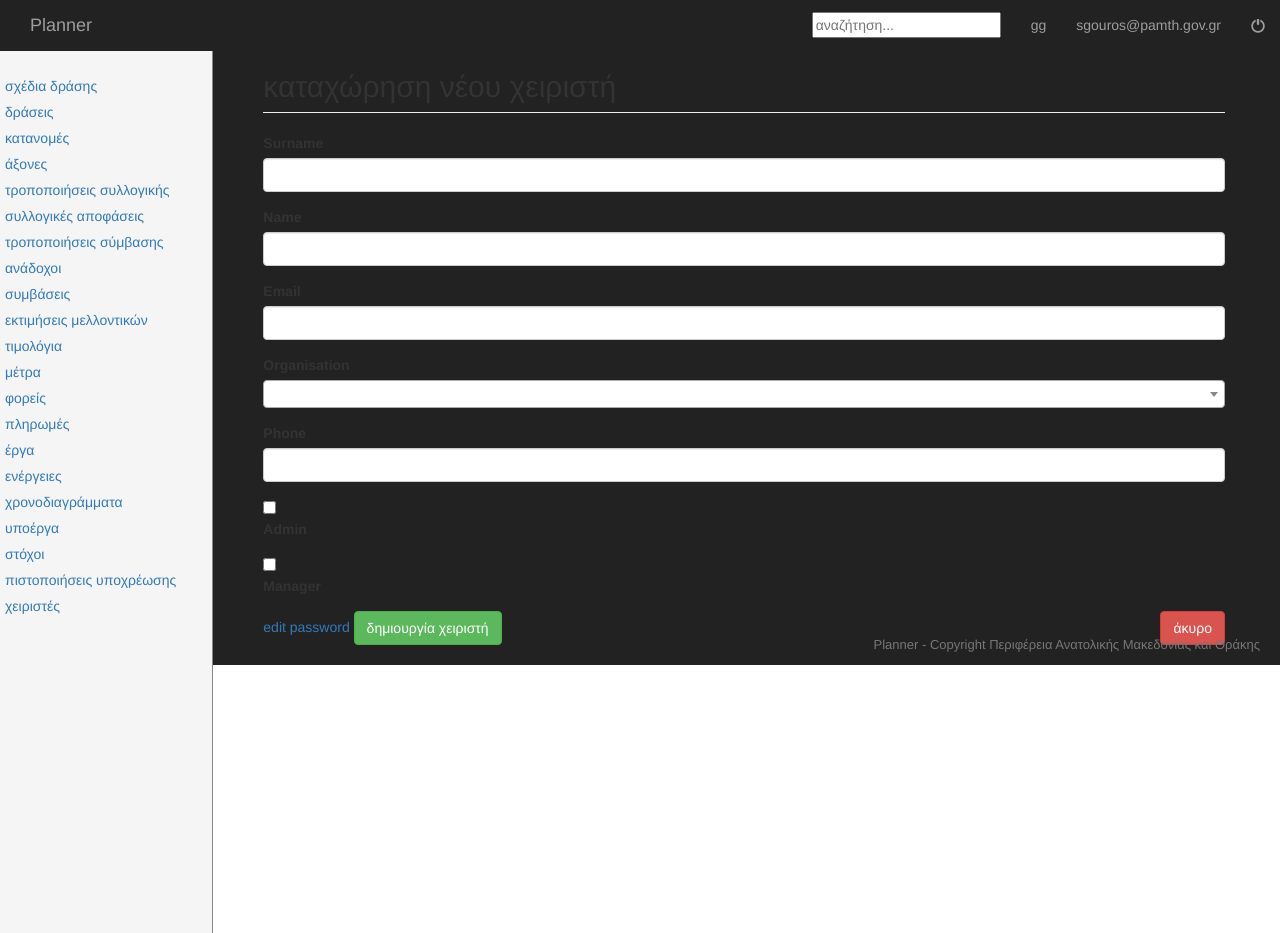
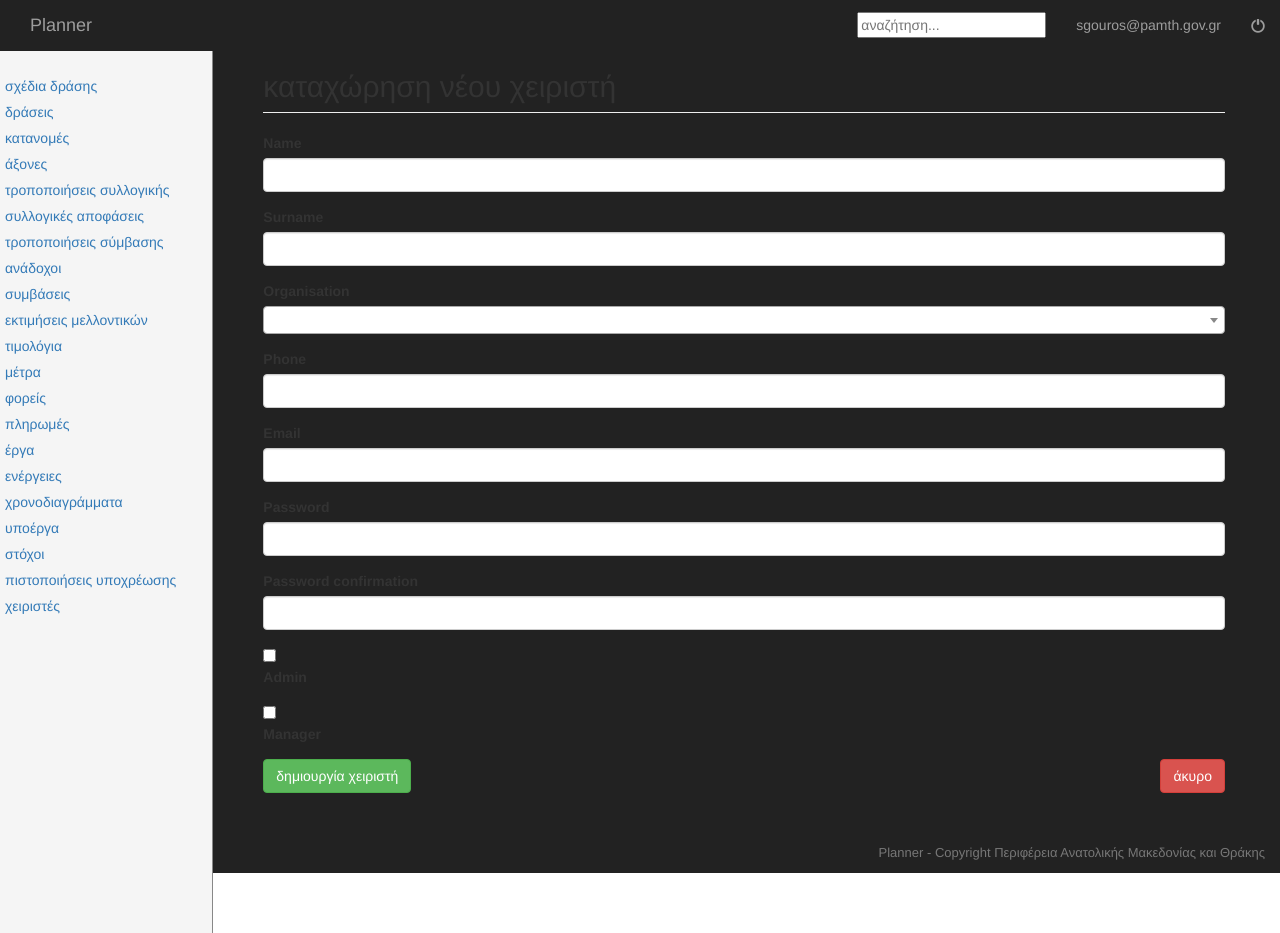
Before and after one commit to sgouros/planner, a Rails app: page /users/new in a window 1280 px wide. Run offline with Rails 7, Linux system fonts and the light colour scheme; a user stored in the database is signed in; data comes from the database, SQL or seed files in the repository; both versions use the stored data as it was after the commit; style sheets or scripts are compiled from the project's sources; some libraries are stand-ins or nearby versions.

Commit message:
users authentication totally killed devise

```diff
--- a/app/assets/stylesheets/application.scss
+++ b/app/assets/stylesheets/application.scss
@@ -203,21 +203,27 @@ a.tooltips.glyphicon.glyphicon
  html {
    position: relative;
    min-height: 100%;
+
  }
  body {
    /* Margin bottom by footer height */
-   margin-bottom: 25px;
+//   margin-bottom: 20px;
 
  }
+
+
+ .footerspacer{
+   position:relative;
+   display:block;
+   height: 60px;
+ }
+
+
  .footer {
    position: absolute;
+   right: 0;
    bottom: 0px;
-//   width: 100%;
-   /* Set the fixed height of the footer here */
-//   height: 25px;
-  //  background-color: #DDDDFF;
-  //  left:250px;
-   right: 5px;
+   left: 0;
+   text-align: right;
    font-size: 13px;
-  //  padding-top: 4px;
  }
--- a/app/controllers/users_controller.rb
+++ b/app/controllers/users_controller.rb
@@ -76,7 +76,7 @@ class UsersController < ApplicationController
 
     # Never trust parameters from the scary internet, only allow the white list through.
     def user_params
-      params.require(:user).permit(:password, :surname, :phone, :email, :admin, :organisation_id, :manager, :normalized_name, :normalized_surname)
+      params.require(:user).permit(:password, :password_confirmation, :surname, :phone, :email, :admin, :organisation_id, :manager, :normalized_name, :normalized_surname)
     end
 
 
--- a/app/models/user.rb
+++ b/app/models/user.rb
@@ -1,26 +1,31 @@
 require 'digest'
 class User < ApplicationRecord
   include ApplicationHelper
+
+  attr_accessor :password
+
   belongs_to :organisation
   has_many :projects,  :foreign_key => 'accountable_id'
   has_many :projects,  :foreign_key => 'manager_id'
 
   before_save :set_normalized_fields
+  before_save :encrypt_new_password
+
   default_scope {order('surname ASC')}
 
   validates :email, :uniqueness => true,
   					:length => { :within => 5..50 },
-  					:format => { :with => /\A[\A@][\w.-]+@[\w.-]+[.][a-z]{2,4}\z/i }
+  					:format => { :with => /\A([\w+\-].?)+@[a-z\d\-]+(\.[a-z]+)*\.[a-z]+\z/i }
 
   validates :password, 	:confirmation => true,
-  					:length => { :within => 4..20 },
+  					:length => { :within => 4..10 },
   					:presence => true,
   					:if => :password_validation_required?
 
 
-  before_save :encrypt_new_password
 
   def set_normalized_fields
+    Rails.logger.info("set_normalized_fields_called")
     self.normalized_name = normalize_string name
     self.normalized_surname = normalize_string surname
   end
@@ -31,7 +36,7 @@ class User < ApplicationRecord
 
   def self.authenticate(email, password)
     user = find_by_email(email)
-    Rails.logger.info("found user" + user) if user
+    Rails.logger.info("found user" + user.inspect) if user
     Rails.logger.info("user " + email + " not found") unless user
     return user if user && user.authenticated?(password)
   end
@@ -61,9 +66,11 @@ class User < ApplicationRecord
   end
 
   def encrypt_new_password
-    return unless password
-    return if password.blank?
-    self.hashed_password = encrypt(password)
+    if defined? password
+      if !password.blank?
+        self.hashed_password = encrypt(password)
+      end
+    end
   end
 
   def encrypt(string)
--- a/app/views/layouts/application.html.haml
+++ b/app/views/layouts/application.html.haml
@@ -26,9 +26,8 @@
         #navbar.navbar-collapse.collapse
           = if user_signed_in?
             %ul.nav.navbar-nav.navbar-right
-              %li= link_to "gg", edit_user_password_path if user_signed_in?
-              %li= link_to current_user.email if user_signed_in?
-              %li= link_to "", destroy_user_session_path, method: :delete, data: { confirm: t(:logout_confirmation) }, class: "tooltips glyphicon glyphicon-off", title: t(:logout)
+              %li= link_to current_user.email, edit_user_path(current_user) if user_signed_in?
+              %li= link_to "",logout_path, data: { confirm: t(:logout_confirmation) }, class: "tooltips glyphicon glyphicon-off", title: t(:logout)
             %form.navbar-form.navbar-right
               = form_tag users_path, :method=>'post' do
                 = text_field_tag  :search, params[:search], :id => 'search_field', placeholder: t(:search_placeholder)
@@ -72,6 +71,7 @@
             = flash[key]
 
       = yield
+      .footerspacer
 
     :javascript
       $('select').select2();
--- a/app/views/users/_form.html.haml
+++ b/app/views/users/_form.html.haml
@@ -6,14 +6,17 @@
           %span.glyphicon.glyphicon-exclamation-sign
           =message
 
+
+  = f.input :name
   = f.input :surname
-  = f.input :name
-  = f.input :email
   = f.input :organisation_id, as: :select, collection: @organisations_for_select_box, class: 'sel2'
   = f.input :phone
+  = f.input :email
+  = f.input :password
+  = f.input :password_confirmation
   = f.input :admin
   = f.input :manager
 
-  = link_to "edit password", edit_user_registration_path(1)
+
   = f.button :submit, class:"btn btn-success"
   = link_to t(:cancel), 'javascript:history.go(-1);', class:"btn btn-danger pull-right"
--- a/config/locales/gr.yml
+++ b/config/locales/gr.yml
@@ -69,6 +69,8 @@ gr:
         phone: τηλέφωνο
         admin: administrator
         manager: συντονιστής
+        password: συνθηματικό
+        password_confirmation: επαλήθευση συνθηματικού
 
 
     hints:
@@ -76,6 +78,9 @@ gr:
         # code: ο κωδικός του σχεδίου δράσης
         # target_id: ο σχετιζόμενος στόχος
         # target: ο σχετιζόμενος στόχος
+      user:
+        # password: για να κρατήσετε το ίδιο συνθηματικό, αφήστε το κενό
+        # password_confirmation: για να κρατήσετε το ίδιο συνθηματικό, αφήστε το κενό
 
     placeholders:
       act_plan:
@@ -83,7 +88,9 @@ gr:
         description: σύντομη περιγραφή του σχεδίου δράσης
         target_id: ο σχετιζόμενος στόχος
         target: ο σχετιζόμενος στόχος
-
+      user:
+        password: για να κρατήσετε το ίδιο συνθηματικό, αφήστε το κενό
+        password_confirmation: για να κρατήσετε το ίδιο συνθηματικό, αφήστε το κενό
     prompts:
       act_plan:
         target_id: Παρακαλώ επιλέξτε στόχο
```
Also changed, not shown: db/development.sqlite3.
